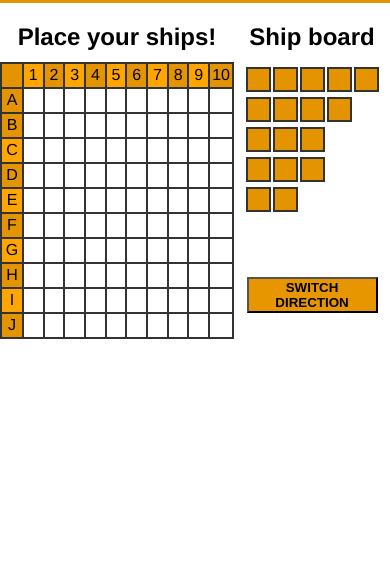
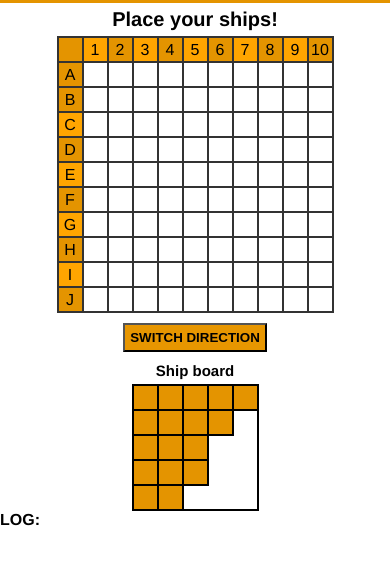
Before and after one commit to sky8the2flies/battleship, a plain HTML site: page index.html in a window 390 px wide. Shown: the part 47-612 px from the top of the page. Drawn offline with Linux system fonts and the light colour scheme.

Commit message:
Responsive design

```diff
--- a/css/main.css
+++ b/css/main.css
@@ -1,13 +1,22 @@
 * {
     box-sizing: border-box;
+    margin: 0;
+    padding: 0;
   }
 
 body {
     display: grid;
-    margin: 0;
     font-family: Helvetica;
-    grid-template-columns: 3fr 2fr;
-    grid-template-rows: 50px 15vmin 4fr 1fr;
+    width: 100%;
+    grid-template-columns: 1fr;
+    grid-template-rows: 50px auto auto auto auto auto;
+    grid-template-areas:
+    "header"
+    "msg"
+    "board"
+    "button"
+    "ship-text"
+    "ship-board";
 }
 
 header {
@@ -15,30 +24,35 @@ header {
     justify-content: center;
     align-content: center;
     background-color: rgb(228, 148, 0);
-    grid-column: 1/3;
-    grid-row: 1/2;
+    grid-area: header;
     width: 100%;
     text-align: center;
 }
 
 header h1 {
-    grid-column: 1/3;
-    grid-row: 1/2;
     justify-self: center;
     align-self: center;
 }
 
-h2, #msg {
-    grid-row: 2/3;
+#msg {
+    grid-area: msg;
     text-align: center;
+    font-size: 20px;
+    padding: 5px;
 }
 
-table.grid-container {
-    grid-column: 1/2;
+#ship-text {
+    grid-area: ship-text;
+    text-align: center;
+    font-size: 15px;
+}
+
+.grid-container {
+    grid-area: board;
 }
 
 table.table-board {
-    margin: 50px auto;
+    margin: 50px auto 0px auto;
     margin-top: 0px;
     border-collapse: collapse;
     height: 2fr;
@@ -46,47 +60,10 @@ table.table-board {
     text-align: center;
 }
 
-table.grid-container{
-    grid-row: 3/4;
-    background-color: rgb(228, 148, 0);
-}
-
-table.ship-container {
-    grid-column: 2/3;
-    grid-row: 3/4;
-    border-collapse: separate;
-    border-spacing: 2px 5px;
-    border: hidden;
-}
-
-.s-button > button{
-    margin-top: 40px;
-    background-color: rgb(231, 150, 0);
-    font-weight: bold;
-    opacity: 1;
-}
-.r-button {
-    display: flex;
-    flex-direction: column;
-    grid-row: 3/4;
-    grid-column: 1/2;
-    justify-self: center;
-    align-self: flex-end;
-}
-
-.r-button > button {
-    background-color: rgb(231, 150, 0);
-    font-weight: bold;
-    opacity: 1;
-}
-
-.player-ship-board {
-    background-color: rgb(228, 148, 0);
-}
-
 td.table-board {
-    width: 25px; height: 25px;
-    border: 2px solid #333; /* */
+    width: 25px;
+    height: 25px;
+    border: 2px solid #333;
 }
 
 tr.table-board:nth-child(odd) td.grid-board:nth-child(even),
@@ -94,6 +71,118 @@ tr.table-board:nth-child(even) td.grid-board:nth-child(odd) {
     background-color: orange;
 }
 
+table.grid-container{
+    background-color: rgb(228, 148, 0);
+}
+
+.ship-container {
+    grid-area: ship-board;
+    border-collapse: separate;
+    border-spacing: 2px 5px;
+    border: hidden;
+}
+
 .ship-board {
     background-color: white;
 }
+
+table.player-board {
+    margin: 5px auto 0px;
+    border-collapse: collapse;
+    text-align: center;
+    border: 2px solid black;
+}
+
+td.player-board {
+    width: 25px;
+    height: 25px;
+    border: 2px solid black;
+}
+
+
+.player-ship-board {
+    background-color: rgb(228, 148, 0);
+}
+
+.s-button {
+    display: flex;
+    grid-area: button;
+    flex-direction: column;
+    justify-self: center;
+    margin: 10px 10px;
+}
+
+.s-button > button {
+    display: block;
+    background-color: rgb(231, 150, 0);
+    font-weight: bold;
+    padding: 5px;
+}
+
+.s-button > button:hover {
+    background-color: gray;
+}
+
+.r-button {
+    display: flex;
+    grid-area: button;
+    flex-direction: column;
+    justify-self: center;
+    margin: 10px 10px;
+}
+
+.r-button > button {
+    display: none;
+    background-color: rgb(231, 150, 0);
+    font-weight: bold;
+    padding: 5px;
+}
+
+.r-button > button:hover {
+    background-color: gray;
+}
+
+@media only screen and (min-width: 800px) {
+    body {
+        display: grid;
+        grid-template-columns: 2fr 1fr 100px;
+        grid-template-rows: 50px auto auto auto;
+        grid-template-areas:
+        "header header header"
+        "msg ship-text log"
+        "board ship-board log"
+        "button button log";
+    }
+
+    #ship-text {
+        font-size: 20px;
+    }
+
+    .log {
+        grid-area: log;
+        text-align: center;
+    }
+
+    td.table-board {
+        width: 35px;
+        height: 35px;
+    }
+
+    table.player-board {
+        position: relative;
+        top: -10px;
+        border-collapse: separate;
+        border-spacing: 0px 10px;
+        border: none;
+    }
+
+    td.player-board {
+        width: 35px;
+        height: 35px;
+        border-right: none;
+    }
+
+    td.player-board:nth-last-child(1) {
+        border-right: 2px solid black;
+    }
+}
--- a/index.html
+++ b/index.html
@@ -13,7 +13,11 @@
     <header>
         <h1>BATTLESHIP</h1>
     </header>
+    <div class="s-button"><button>SWITCH DIRECTION</button></div>
+    <div class="r-button"><button>REPLAY</button></div>
     <h2 id="msg">Place your ships!</h2>
+    <h4 class="log">LOG:</h4>
+
     <table class="grid-container table-board">
         <tr class="table-board">
             <td class="grid-board table-board"></td>
@@ -159,39 +163,35 @@
             <td id="9,9"class="ship-board table-board"></td>
         </tr>
     </table>
-    <h2>Ship board</h2>
-    <table class="ship-container table-board">
-        <tr class="ship-parent table-board">
-            <td class="player-ship-board table-board"></td>
-            <td class="player-ship-board table-board"></td>
-            <td class="player-ship-board table-board"></td>
-            <td class="player-ship-board table-board"></td>
-            <td class="player-ship-board table-board"></td>
+    <h2 id="ship-text">Ship board</h2>
+    <table class="ship-container player-board">
+        <tr class="ship-parent player-board">
+            <td class="player-ship-board player-board"></td>
+            <td class="player-ship-board player-board"></td>
+            <td class="player-ship-board player-board"></td>
+            <td class="player-ship-board player-board"></td>
+            <td class="player-ship-board player-board"></td>
         </tr>
-        <tr class="ship-parent table-board">
-            <td class="player-ship-board table-board"></td>
-            <td class="player-ship-board table-board"></td>
-            <td class="player-ship-board table-board"></td>
-            <td class="player-ship-board table-board"></td>
+        <tr class="ship-parent player-board">
+            <td class="player-ship-board player-board"></td>
+            <td class="player-ship-board player-board"></td>
+            <td class="player-ship-board player-board"></td>
+            <td class="player-ship-board player-board"></td>
         </tr>
-        <tr class="ship-parent table-board">
-            <td class="player-ship-board table-board"></td>
-            <td class="player-ship-board table-board"></td>
-            <td class="player-ship-board table-board"></td>
+        <tr class="ship-parent player-board">
+            <td class="player-ship-board player-board"></td>
+            <td class="player-ship-board player-board"></td>
+            <td class="player-ship-board player-board"></td>
         </tr>
-        <tr class="ship-parent table-board">
-            <td class="player-ship-board table-board"></td>
-            <td class="player-ship-board table-board"></td>
-            <td class="player-ship-board table-board"></td>
+        <tr class="ship-parent player-board">
+            <td class="player-ship-board player-board"></td>
+            <td class="player-ship-board player-board"></td>
+            <td class="player-ship-board player-board"></td>
         </tr>
-        <tr class="ship-parent table-board">
-            <td class="player-ship-board table-board"></td>
-            <td class="player-ship-board table-board"></td>
-        </tr>
-        <tr class="ship-parent table-board">
-            <td colspan="5" class="s-button"><button>SWITCH DIRECTION</button></td>
+        <tr class="ship-parent player-board">
+            <td class="player-ship-board player-board"></td>
+            <td class="player-ship-board player-board"></td>
         </tr>
     </table>
-    <div class="r-button"><button>REPLAY</button></div>
 </body>
 </html>
--- a/js/main.js
+++ b/js/main.js
@@ -327,7 +327,11 @@ function render() {
     renderMessageContents();
 
     // DISPLAY / HIDE REPLAY BUTTON
-    isGameOver() ? replayBtnEl.style.opacity = '1' : replayBtnEl.style.opacity = '0';
+    isGameOver() ? replayBtnEl.style.display = 'block' : replayBtnEl.style.display = 'none';
+
+    if (player.playerBoard.length === 0 && computer.playerBoard.length === 0) {
+        renderShipBoard(player.shipBoard, 'white');
+    }
 
     renderTempBoard();
     renderHits(player.playerBoard, computer.shipBoard);
@@ -337,10 +341,10 @@ function render() {
 
 function renderMessageContents() {
     if (player.shipBoard.length < 5) {
-        switchBtnEl.style.opacity = '1';
+        switchBtnEl.style.display = 'block';
         msgEl.textContent = "Place your ships!";
     } else {
-        switchBtnEl.style.opacity = '0';
+        switchBtnEl.style.display = 'none';
         msgEl.textContent = "Attack the opponent!";
         if (!player.newInput) {
             msgEl.textContent = "Pick an unused position!"
```
